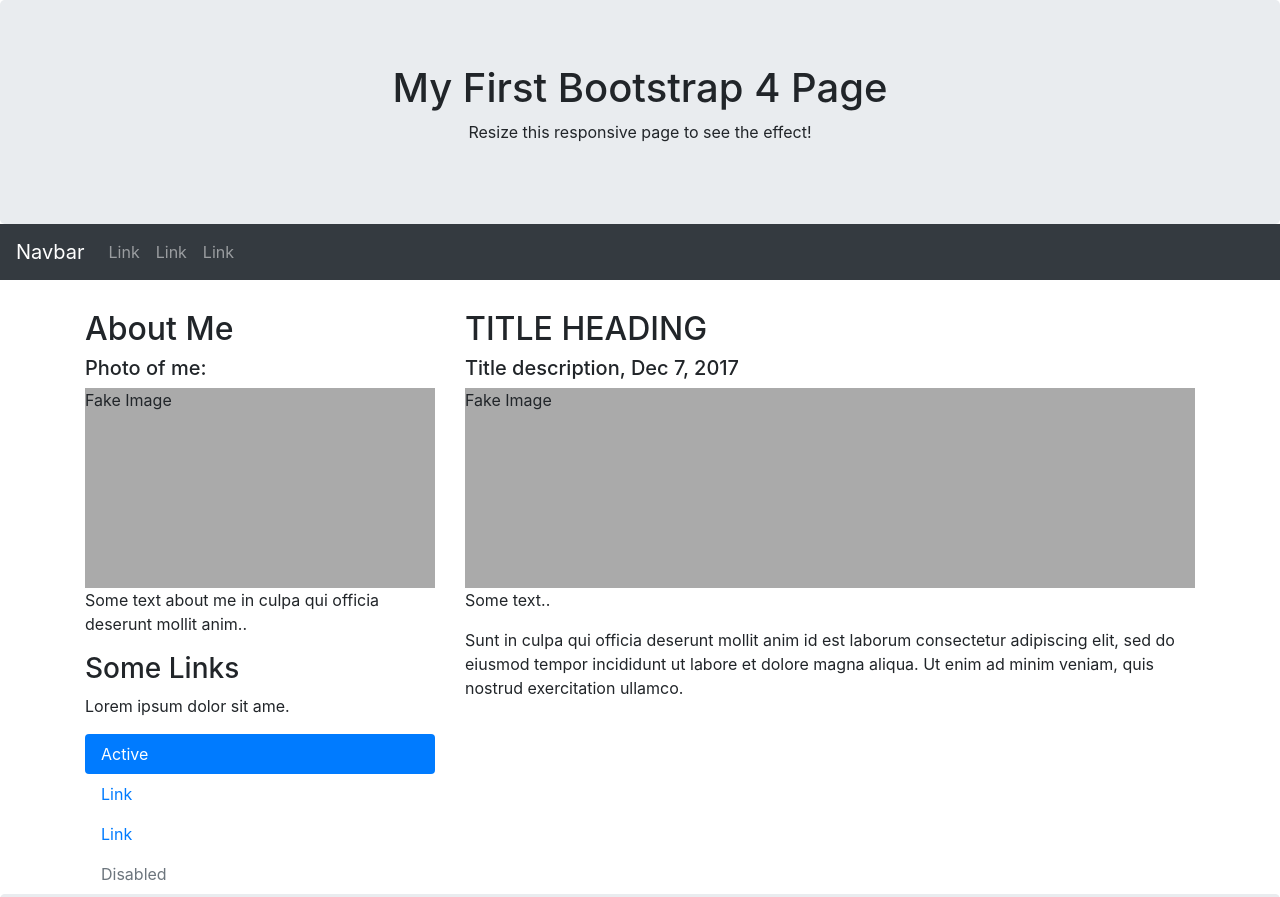
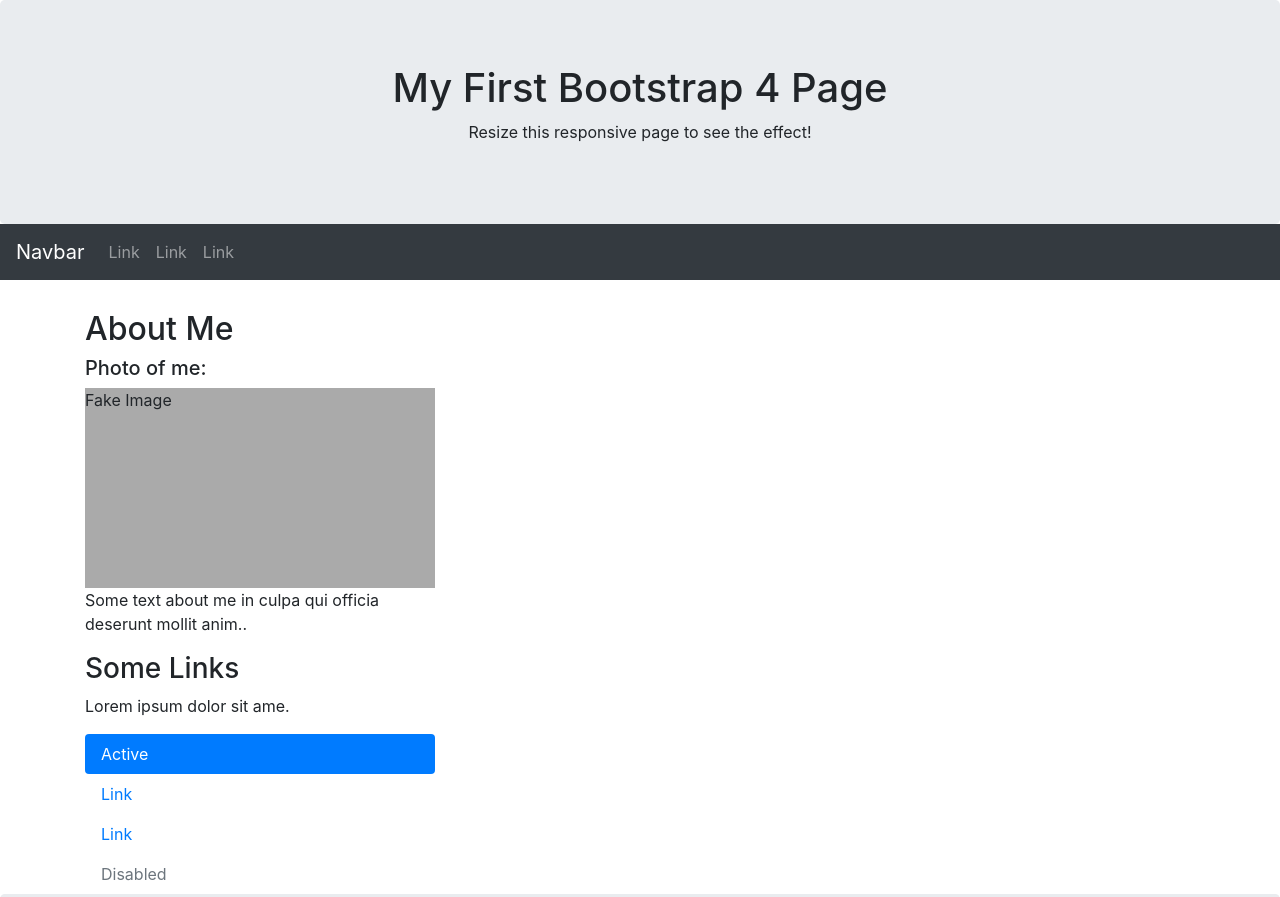
Before and after one commit to ItallMakesense/itallmakesense.github.io, a plain HTML site: page index.html in a window 1280 px wide. Shown: the top 897 px of the page. Drawn offline with nearby package versions, Linux system fonts and the light colour scheme.

Commit message:
Update index.html

```diff
--- a/index.html
+++ b/index.html
@@ -67,13 +67,6 @@
       </ul>
       <hr class="d-sm-none">
     </div>
-    <div class="col-sm-8">
-      <h2>TITLE HEADING</h2>
-      <h5>Title description, Dec 7, 2017</h5>
-      <div class="fakeimg">Fake Image</div>
-      <p>Some text..</p>
-      <p>Sunt in culpa qui officia deserunt mollit anim id est laborum consectetur adipiscing elit, sed do eiusmod tempor incididunt ut labore et dolore magna aliqua. Ut enim ad minim veniam, quis nostrud exercitation ullamco.</p>
-    </div>
   </div>
 </div>
 
```
